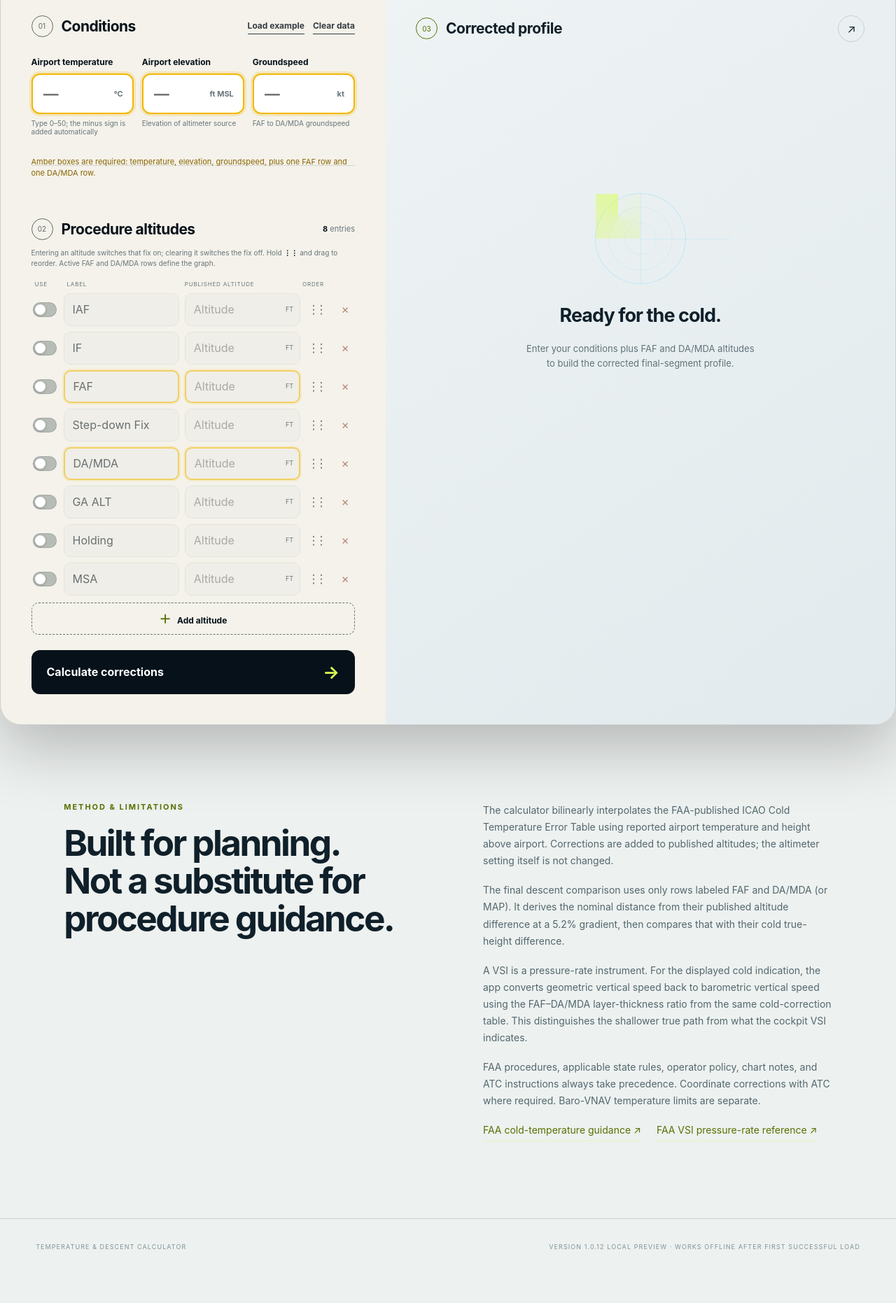
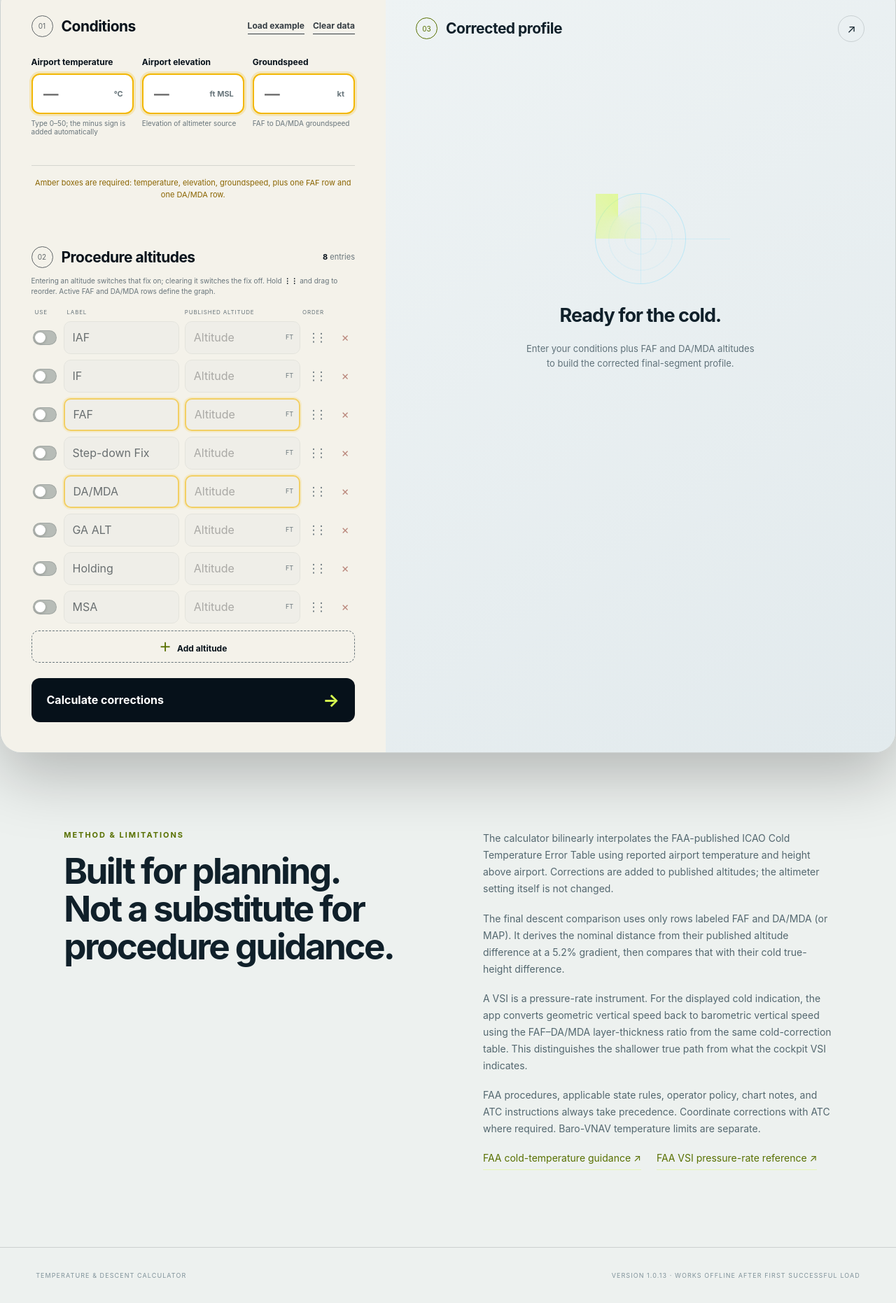
Before and after one commit to miketheshrimp/coldtempcorr, a plain HTML site: page dist/index.html in a window 1280 px wide. Shown: the part 565-2427 px from the top of the page at 70% size. Before the commit the page ends 2386 px from the top, so only its background shows below. Drawn offline with Linux system fonts and the light colour scheme.

Commit message:
Center mandatory note and clear it from amber input boxes (v1.0.13)

```diff
--- a/dist/index.html
+++ b/dist/index.html
@@ -347,9 +347,9 @@
 
   <footer>
     <span>Temperature &amp; Descent Calculator</span>
-    <span>Version 1.0.12 local preview · Works offline after first successful load</span>
+    <span>Version 1.0.13 · Works offline after first successful load</span>
   </footer>
 
-  <script src="app.js?v=1.0.12" defer></script>
+  <script src="app.js?v=1.0.13" defer></script>
 </body>
 </html>
--- a/dist/styles.css
+++ b/dist/styles.css
@@ -210,7 +210,7 @@ body, .topbar, .input-panel, .results-panel, .input-shell, .row-input, .summary-
 .hot-summary-grid { grid-template-columns: 1fr 1fr 1fr; }
 .heading-actions { display: flex; gap: 14px; align-items: center; }
 .mandatory-shell { border: 2px solid #f2b705 !important; box-shadow: 0 0 0 3px rgba(242,183,5,.22); }
-.mandatory-note { color: #d9a400; font-size: 11px; line-height: 1.5; margin: -14px 0 20px; }
+.mandatory-note { color: #d9a400; font-size: 11px; line-height: 1.6; margin: 16px 0 28px; text-align: center; }
 html[data-theme="day"] .mandatory-note { color: #8a6400; }
 .altitude-row.mandatory-row .row-input { border: 2px solid #f2b705; box-shadow: 0 0 0 2px rgba(242,183,5,.22); }
 .hot-table table { table-layout: fixed; width: 100%; }
```
Also changed, not shown: dist/sw.js.
